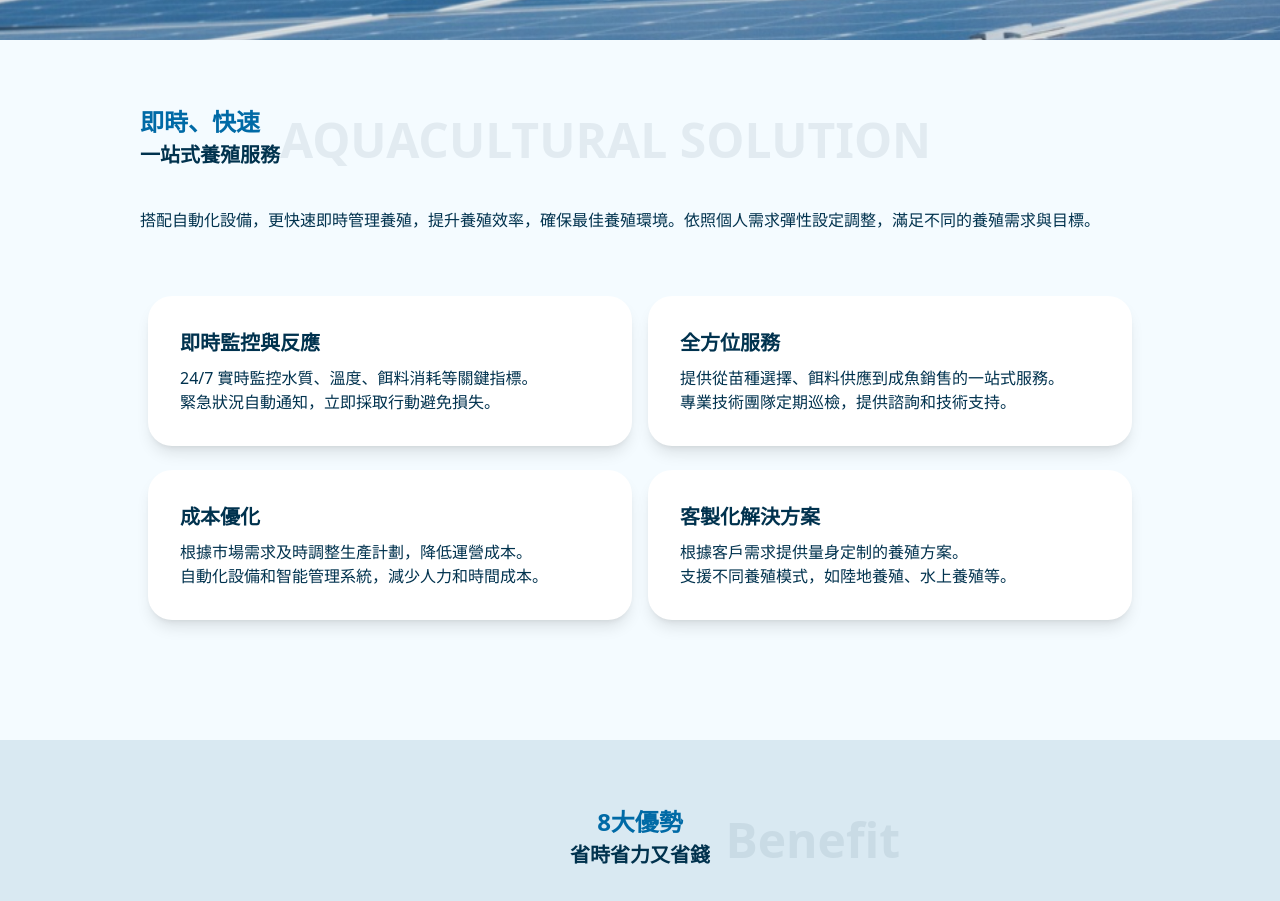
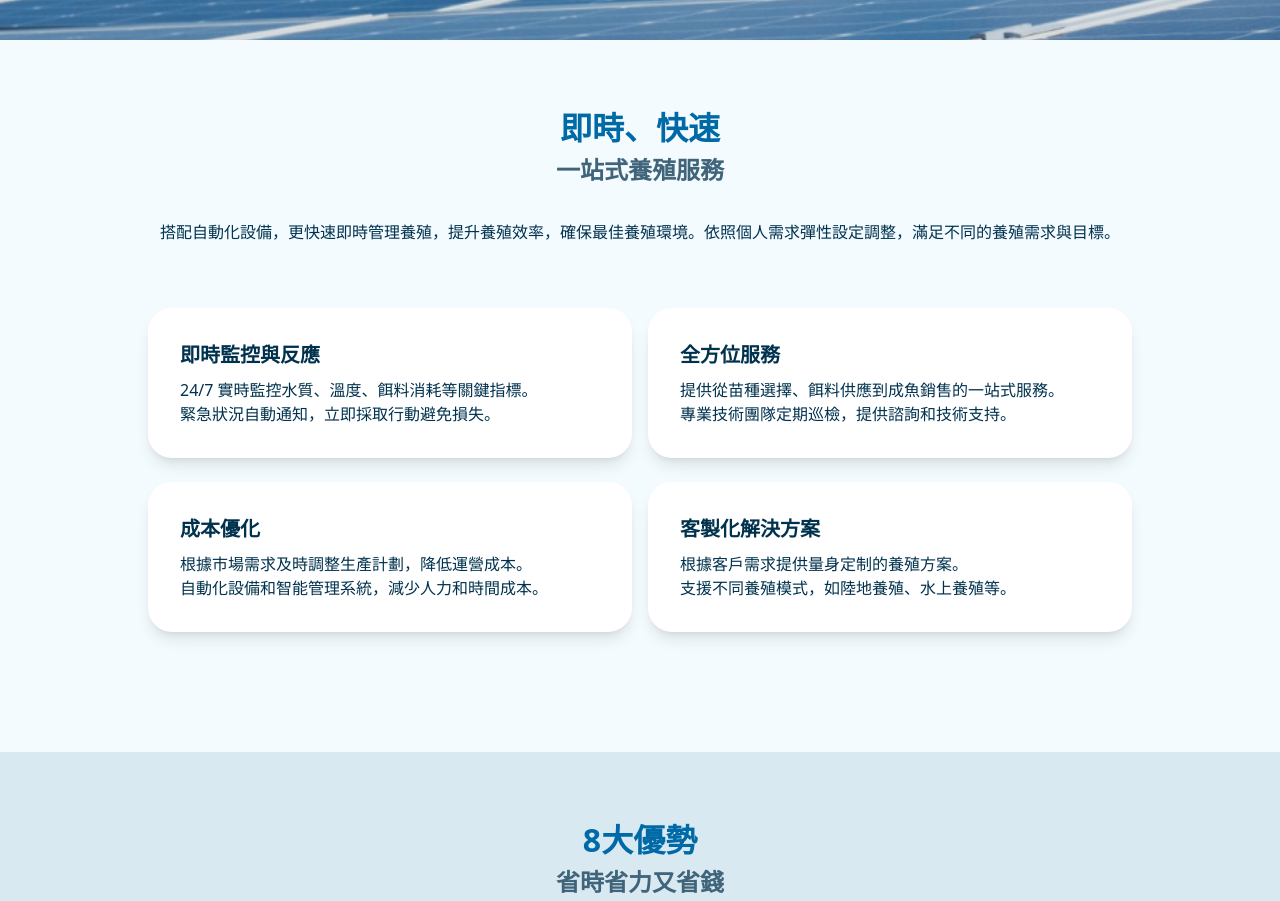
Before and after one commit to IDWaterTech/idw-intro, a Next.js app: page / in a window 1280 px wide. Shown: the part 516-1417 px from the top of the page. Built offline with nearby package versions, Linux system fonts and the light colour scheme.

Commit message:
調整標題文字置中;調整副標題顏色;調整優勢字型大小

```diff
--- a/src/hero/CardIntro.tsx
+++ b/src/hero/CardIntro.tsx
@@ -38,7 +38,7 @@ const CardIntro: React.FC<CardProps> = ({
   }
   return (
     <div
-      className={`grid grid-cols-12 gap-x-2 ${posit} bg-white shadow-lg max-[768px]:rounded-3xl`}
+      className={`mx-2 grid grid-cols-12 p-4 ${posit} bg-white shadow-lg max-[768px]:rounded-3xl`}
     >
       <div className="col-span-12 rounded-t-3xl">
         <img
--- a/src/layout/TitleTag.tsx
+++ b/src/layout/TitleTag.tsx
@@ -10,31 +10,31 @@ type ISectionProps = {
 const TitleTag = (props: ISectionProps) => (
   <div
     // eslint-disable-next-line eqeqeq
-    className={`${styles.titleBox} ${props.center == 'true' ? 'relative' : ''}`}
+    className={`relative ${styles.titleBox}`}
   >
     <div
       // eslint-disable-next-line eqeqeq
-      className={`${styles.titleText} ${props.center == 'true' ? 'w-full' : ''}`}
+      className={`w-full ${styles.titleText}`}
     >
       <div
         // eslint-disable-next-line eqeqeq
-        className={`font-black ${styles.title} ${props.center == 'true' ? 'text-center' : ''}`}
+        className={`text-center font-black ${styles.title}`}
       >
         {props.title}
       </div>
       <div
         // eslint-disable-next-line eqeqeq
-        className={`font-black ${styles.subtitle} ${props.center == 'true' ? 'w-full text-center' : ''}`}
+        className={`font-black ${styles.subtitle} w-full text-center`}
       >
         {props.subTitle}
       </div>
     </div>
-    <div
+    {/* <div
       // eslint-disable-next-line eqeqeq
-      className={`font-black ${styles.decoration} ${props.center == 'true' ? 'absolute right-60 top-0' : ''}`}
+      className={`font-black ${styles.decoration} absolute right-60 top-0`}
     >
       {props.decoration}
-    </div>
+    </div> */}
   </div>
 );
 
--- a/src/styles/global.css
+++ b/src/styles/global.css
@@ -74,6 +74,9 @@
   left: 50%;
   transform: translate(-50%,-50%);
 }
+.svgGroup .infoBox {
+  width: 100%;
+}
 @media (max-width: 768px) {
   .hero-title,.hero-subtitle {
     line-height: 3rem;
--- a/src/styles/title.module.scss
+++ b/src/styles/title.module.scss
@@ -5,15 +5,15 @@
     // min-width: 200px;
     z-index: 999;
     .title {
-      font-size: 1.5rem;
+      font-size: 2rem;
       color: #006AA6;
       // -webkit-text-stroke: 0.8px #006AA6;
       // text-shadow: 1px 1px 0 #006AA6, -1px -1px 0 #006AA6, -1px 1px 0 #006AA6, 1px -1px 0 #006AA6, 1px 1px 0 #006AA6;
     }
     .subtitle {
-      font-size: 1.25rem;
+      font-size: 1.5rem;
       font-weight: bold;
-      color: #00324E;
+      color: #40657A;
     }
   }
   .decoration {
--- a/src/templates/AquaCultural.tsx
+++ b/src/templates/AquaCultural.tsx
@@ -40,8 +40,8 @@ const AquaCultural = () => (
           subTitle="一站式養殖服務"
           decoration="AQUACULTURAL SOLUTION"
         ></TitleTag>
-        <div className="content py-8">
-          <span className="text-dark-900">
+        <div className="content py-8 text-center">
+          <span className="text-center text-dark-900">
             搭配自動化設備，更快速即時管理養殖，提升養殖效率，確保最佳養殖環境。依照個人需求彈性設定調整，滿足不同的養殖需求與目標。
           </span>
         </div>
--- a/src/templates/Banner.tsx
+++ b/src/templates/Banner.tsx
@@ -48,7 +48,7 @@ const Banner = () => (
           subTitle="精準掌握數據"
           decoration="Precision Analytics"
         ></TitleTag>
-        <div className="infoGroup my-2">
+        <div className="infoGroup my-8">
           {cardInfo.map((info, i) => {
             return (
               // eslint-disable-next-line react/jsx-key
--- a/src/templates/Benefit.tsx
+++ b/src/templates/Benefit.tsx
@@ -61,7 +61,7 @@ const Benefit = () => (
                     className="svgBox shadow-sm"
                     dangerouslySetInnerHTML={{ __html: info.svg }}
                   ></div>
-                  <div className="title mx-1 font-black text-dark-900">
+                  <div className="title mx-1 text-xl font-black text-dark-900">
                     {info.title}
                   </div>
                 </div>
```
Also changed, not shown: public/assets/images/decoration.png.
